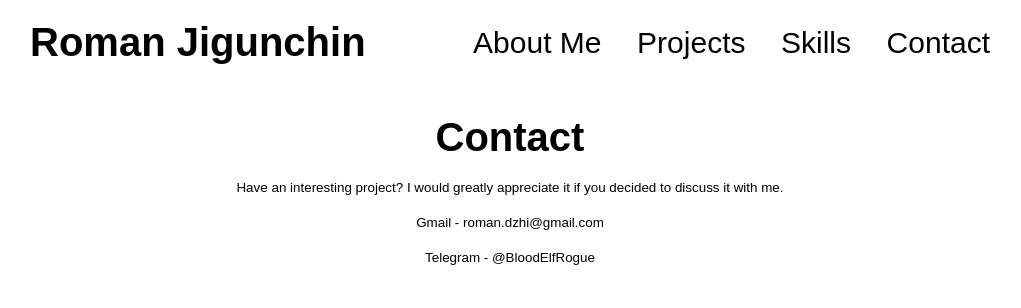
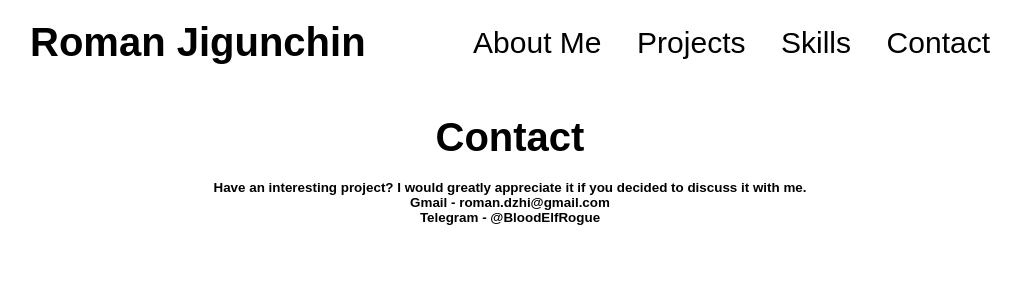
Before and after one commit to RomanJigunchin/RomanJigunchin.github.io, a plain HTML site: page contact.html in a window 1280 px wide. Shown: the whole page, without its empty margins (130-1151 px from the left). Drawn offline with Linux system fonts and the light colour scheme.

Commit message:
Update main.css

```diff
--- a/main.css
+++ b/main.css
@@ -151,7 +151,7 @@ button {
   padding: 5px;
 }
 
-h6 {
+#contact p {
   font-sizing: 20px;
   font-weight: normal;
   display: block;
```
